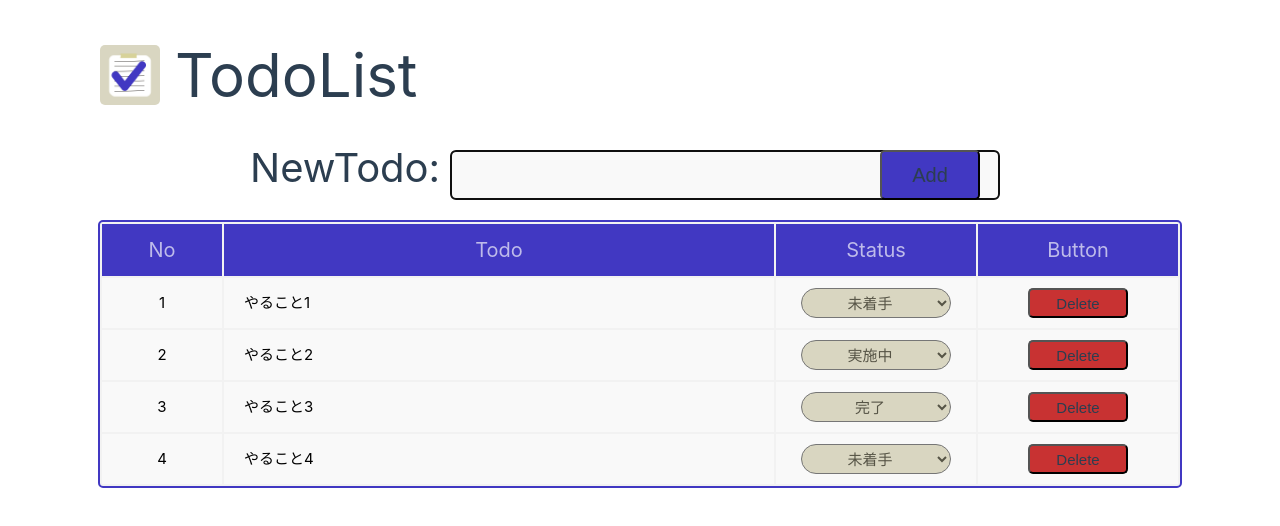
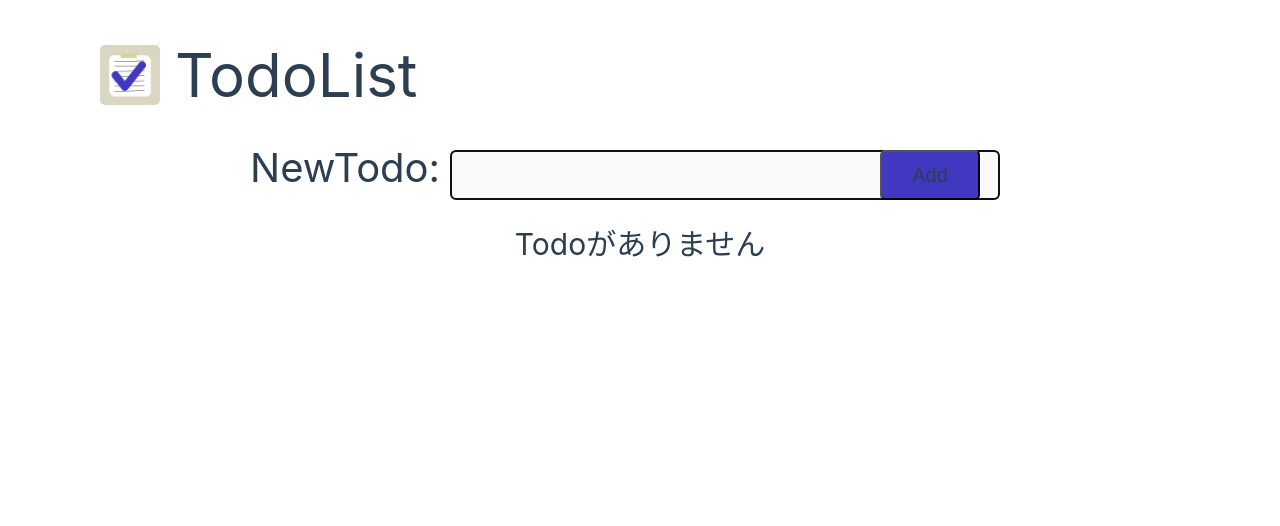
Before and after one commit to hirano-96/vue-todo-spa, a Vue app: page / in a window 1280 px wide. Shown: the top 526 px of the page. Built offline with nearby package versions, Linux system fonts and the light colour scheme.

Commit message:
Todo追加実装

```diff
--- a/src/components/TodoAdd.vue
+++ b/src/components/TodoAdd.vue
@@ -1,8 +1,29 @@
+<script lang="ts">
+export default{
+
+  data(){
+    return {
+      newTodo: '',
+      todo: {}
+    }
+  },
+  props: {
+    todos:{
+      type: Array
+    }
+  },
+  emits: ['addTodo'],
+}
+
+</script>
+
+
+
 <template>
   <div>
     <label>NewTodo: </label>
-    <input class="new-todo" autofocus />
-    <button class="add-todo"> Add </button>
+    <input v-model="newTodo" class="new-todo" autofocus />
+    <button @click="$emit('addTodo',newTodo),newTodo = ''" class="add-todo" > Add </button>
   </div>
 </template>
 
--- a/src/components/TodoHeader.vue
+++ b/src/components/TodoHeader.vue
@@ -1,4 +1,4 @@
-<script setup>
+<script setup lang="ts">
 // 親コンポーネントから渡されるものを定義する
 defineProps({
   msg: {
--- a/src/components/TodoList.vue
+++ b/src/components/TodoList.vue
@@ -1,4 +1,5 @@
 <script lang = "ts">
+
 
 export default {
     data() {
@@ -6,19 +7,23 @@ export default {
             headers: [
                 'No', 'Todo', 'Status', 'Button'
             ],
-            todos: [
-                {No:1, Todo:'やること1', StatusId:1},
-                {No:2, Todo:'やること2', StatusId:2},
-                {No:3, Todo:'やること3', StatusId:3},
-                {No:4, Todo:'やること4', StatusId:1}
-            ],
+            // todos: [
+            //     {No:1, Todo:'やること1', StatusId:1},
+            //     {No:2, Todo:'やること2', StatusId:2},
+            //     {No:3, Todo:'やること3', StatusId:3},
+            //     {No:4, Todo:'やること4', StatusId:1}
+            // ],
             status: [
+                {Id:0, Name: ''},
                 {Id:1, Name: '未着手'},
                 {Id:2, Name: '実施中'},
                 {Id:3, Name: '完了'}
             ],
-            a: []
-
+        }
+    },
+    props: {
+        todos:{
+            type: Array
         }
     },
     methods: {
@@ -27,38 +32,51 @@ export default {
         },
         getStatus(StatusId){
             return this.status[StatusId].Name
+        },
+        deleteTodo(No){
+            this.props.todos = this.props.todos.splice(this.todos.indexOf(No-1),1)
+            return this.todos
         }
-
     },
 }
 </script>
 
 <template>
-  <table>
+    <label v-if="this.todos.length==0" class="noTodo">
+        Todoがありません
+    </label>
+    <table v-else>
         <thead>
             <th v-for="header in headers" :key="header" :class="getClass(header)">
                 {{ header }}
             </th>
         </thead>
-    <tbody>
-        <tr v-for="todo in todos" :key="todo.No">
+        <tbody >
+            <tr v-for="todo in this.todos" :key="todo.No">
                 <td>{{ todo.No }}</td>
                 <td style="text-align: left;">{{ todo.Todo }}</td>
                 <td>
-                <select v-model="this.status[todo.StatusId - 1].Name">
-                    <option class="sel" v-for="st in status" :key="st.Id" >{{ st.Name }}</option>
+                    <select v-model="this.status[todo.StatusId].Name">
+                        <option class="sel" v-for="st in status" :key="st.Id">{{ st.Name }}</option>
                     </select>
                 </td>
                 <td>
-                <button class="del-todo">Delete</button>
+                    <button class="del-todo" v-on:click="deleteTodo(todo.No)">Delete</button>
                 </td>
             </tr>
         </tbody>
     </table>
+
 </template>
 
-<style>
+<style scoped>
 /* タグに対するスタイル */
+label{
+    position: relative;
+    top: 220px;
+    font-size: 30px;
+}
+
 table {
     position: relative;
     top: 220px;
@@ -134,4 +152,6 @@ select {
   border-radius: 5px;
   color: var(--color-text);
 }
+
+
 </style>
--- a/src/components/TodoMain.vue
+++ b/src/components/TodoMain.vue
@@ -1,11 +1,37 @@
-<script setup lang="ts">
+<script lang="ts">
 import TodoAdd from './TodoAdd.vue'
 import TodoList from './TodoList.vue'
+let No = 1
+
+export default{
+  data(){
+    return{
+      todos: []
+    }
+  },
+  components: {
+    TodoAdd,
+    TodoList
+  },
+  props: {
+    todo: {}
+  },
+  methods: {
+    addTodo(newTodo){
+      const todo = {No: No++, Todo: newTodo, StatusId: 0}
+      if(newTodo === '') {
+          alert('Todoを入力してください')
+          return
+      }
+      this.todos.push(todo)
+    }
+  }
+}
 </script>
 
 <template>
-  <TodoAdd />
-  <TodoList />
+  <TodoAdd @addTodo="(newTodo) => addTodo(newTodo)"/>
+  <TodoList :todos='todos'/>
 </template>
 
 <style scoped>
```
Also changed, not shown: 1 other file (tests, documents, lock files or other folders). Lines whose indentation alone changed are shown as unchanged.
